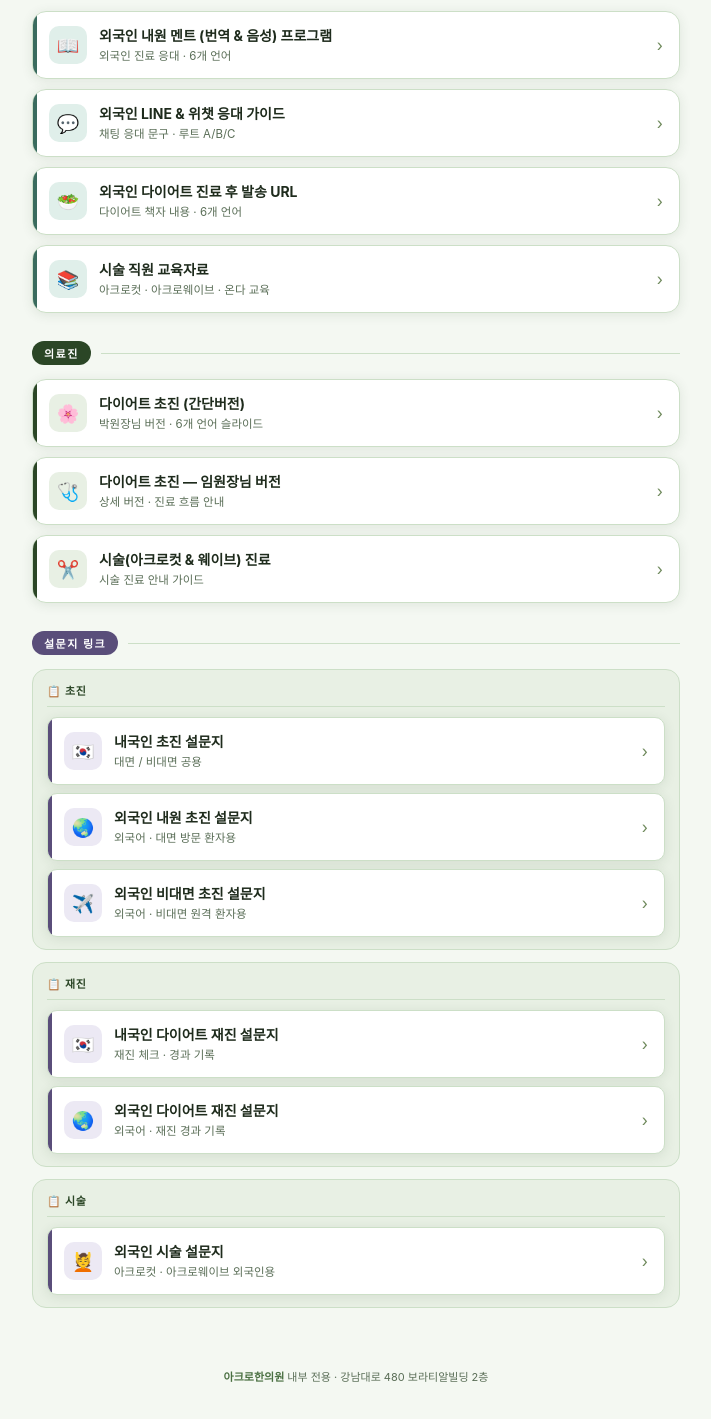
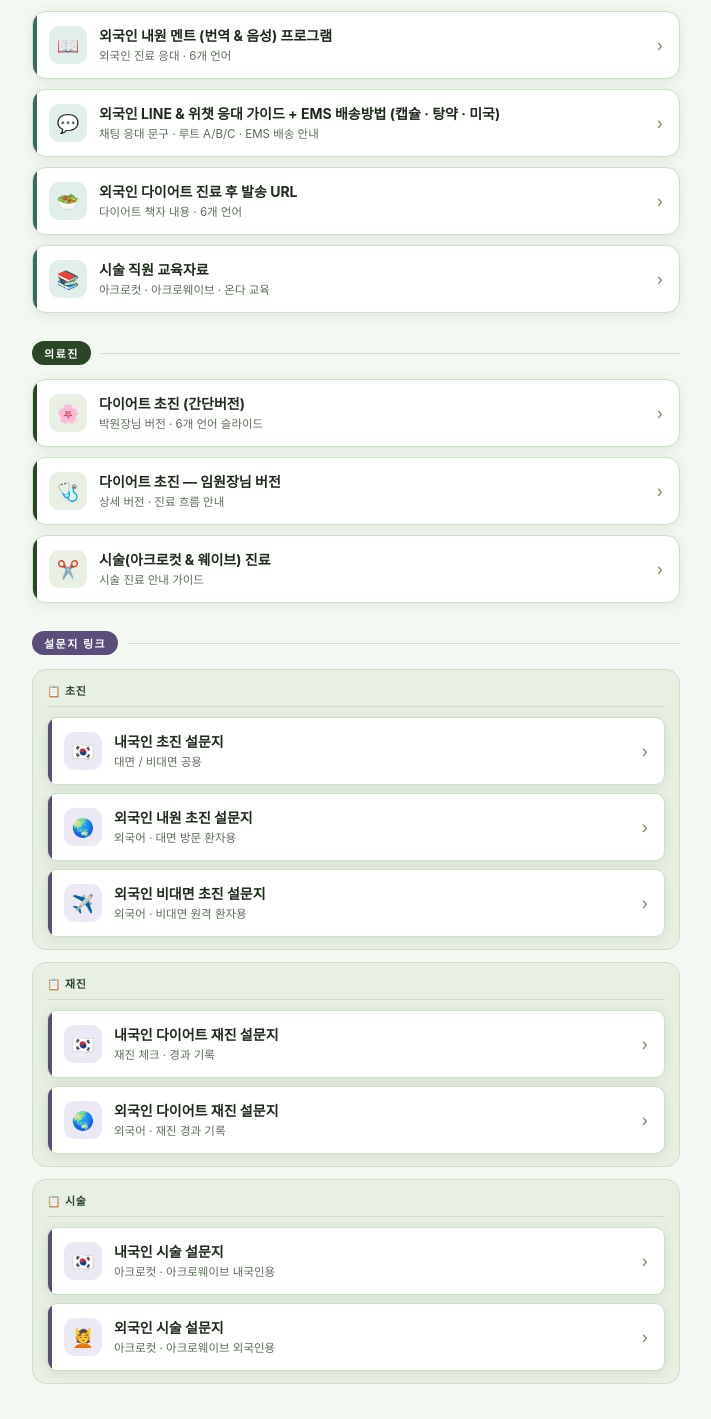
Before and after one commit to acrohani75-dot/acro, a plain HTML site: page acro_links.html in a window 1280 px wide. Shown: the part 467-1886 px from the top of the page, without its empty margins (284-995 px from the left). Drawn offline with Linux system fonts and the light colour scheme.

Commit message:
Add files via upload

```diff
--- a/acro_links.html
+++ b/acro_links.html
@@ -233,8 +233,8 @@
     <div class="card-inner">
       <div class="card-icon">💬</div>
       <div class="card-text">
-        <div class="card-name">외국인 LINE &amp; 위챗 응대 가이드</div>
-        <div class="card-desc">채팅 응대 문구 · 루트 A/B/C</div>
+        <div class="card-name">외국인 LINE &amp; 위챗 응대 가이드 + EMS 배송방법 (캡슐 · 탕약 · 미국)</div>
+        <div class="card-desc">채팅 응대 문구 · 루트 A/B/C · EMS 배송 안내</div>
       </div>
       <div class="card-arrow">›</div>
     </div>
@@ -370,6 +370,16 @@
   <!-- 시술 -->
   <div class="sub-group">
     <div class="sub-group-title">📋 시술</div>
+    <a class="card links" href="https://script.google.com/macros/s/AKfycbyCWbm7xVKSdBsO9t6-I76rt5q8LxLCQsUiNB2iAH2oGH8DXbgnfhy5vNDi3B5ldBnJ/exec" target="_blank">
+      <div class="card-inner">
+        <div class="card-icon">🇰🇷</div>
+        <div class="card-text">
+          <div class="card-name">내국인 시술 설문지</div>
+          <div class="card-desc">아크로컷 · 아크로웨이브 내국인용</div>
+        </div>
+        <div class="card-arrow">›</div>
+      </div>
+    </a>
     <a class="card links" href="https://script.google.com/macros/s/AKfycbwjiS-wutd1-AZ7aGS4f8AWfnd__yoWWKtsPKprqOzUR_ClttV6hM41VaH8azYf8C4hkA/exec" target="_blank">
       <div class="card-inner">
         <div class="card-icon">💆</div>
```
